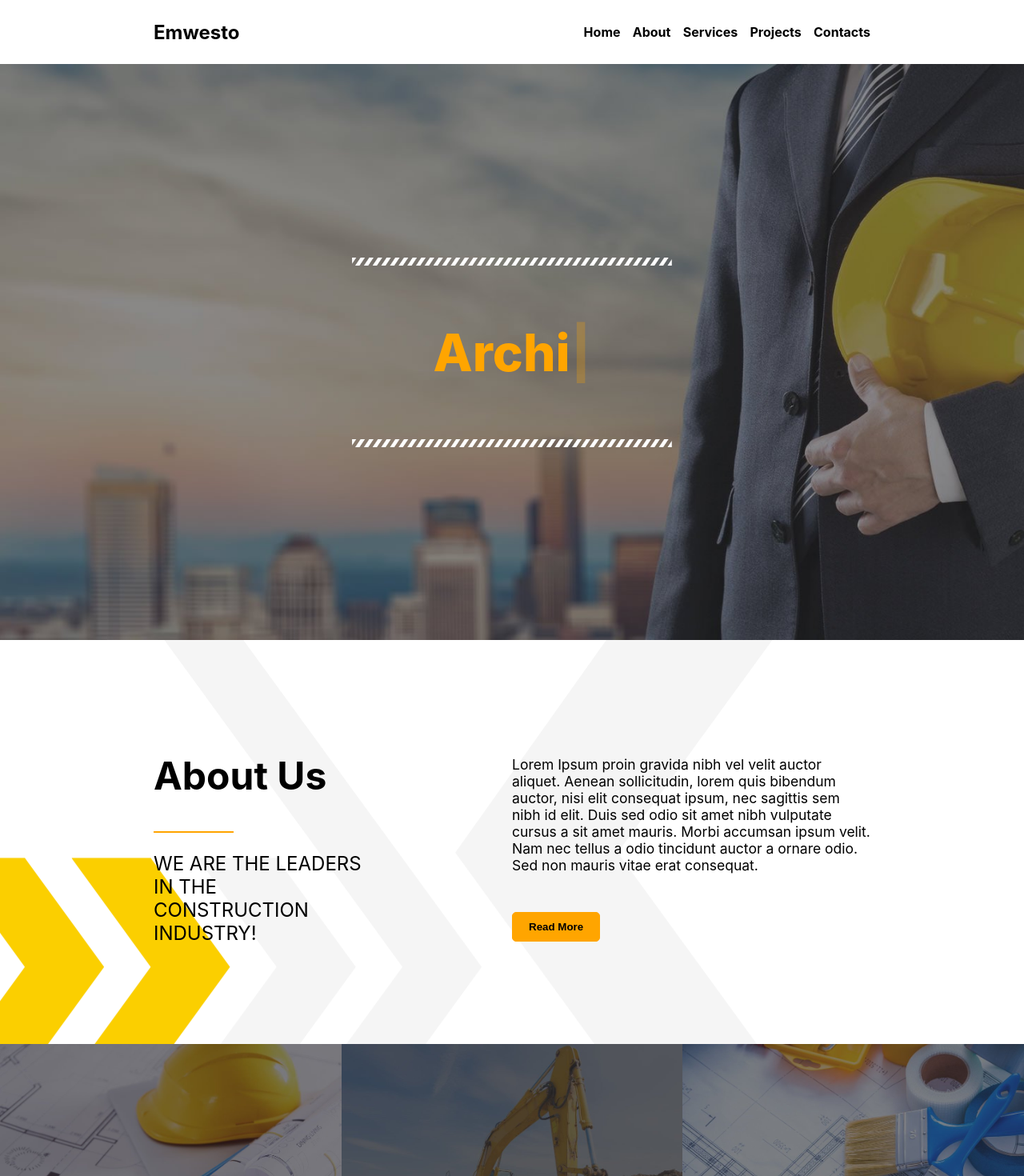
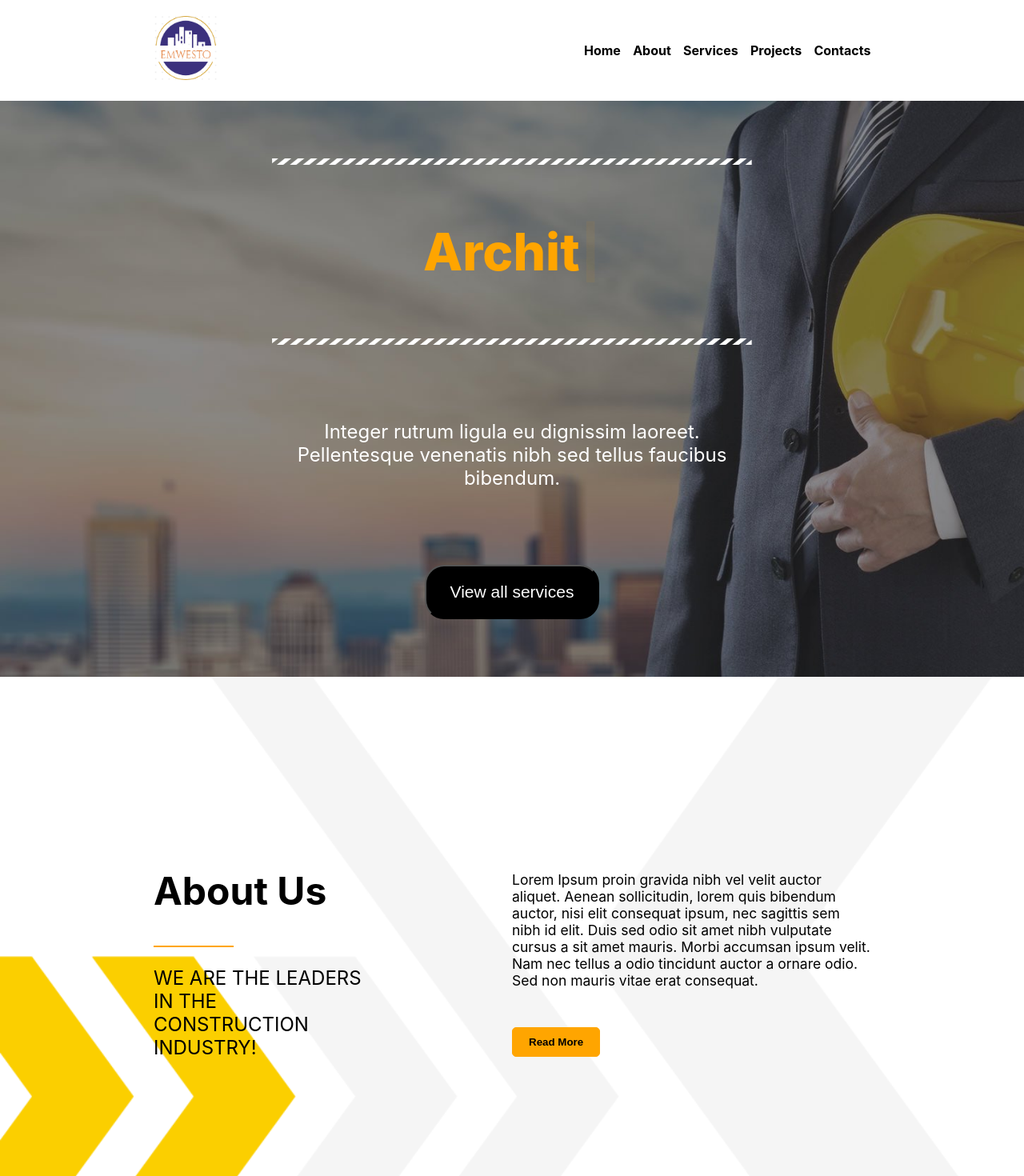
Before and after one commit to samynaj/elpeeconsults, a Next.js app: page / in a window 1280 px wide. Shown: the top 1470 px of the page at 80% size. Built offline with nearby package versions, Linux system fonts and the light colour scheme.

Commit message:
feat: added AOS

```diff
--- a/components/About/index.jsx
+++ b/components/About/index.jsx
@@ -1,15 +1,22 @@
-import React from 'react'
+import { useEffect } from 'react'
 import styles from './index.module.scss'
+import AOS from "aos";
+import "aos/dist/aos.css";
+
 
 const Index = () => {
+  useEffect(() => {
+    AOS.init();
+    AOS.refresh();
+  }, []);
   return (
     <div className={styles.root}>
-        <div className={styles.left}>
+      <div data-aos="fade-down-right" className={styles.left}>
         <h2>About Us</h2>
         <span></span>
         <p>WE ARE THE LEADERS IN THE CONSTRUCTION INDUSTRY!</p>
       </div>
-        <div className={styles.right}>
+      <div data-aos="fade-down-left" className={styles.right}>
         <p>Lorem Ipsum proin gravida nibh vel velit auctor aliquet. Aenean sollicitudin, lorem quis bibendum auctor, nisi elit consequat ipsum, nec sagittis sem nibh id elit. Duis sed odio sit amet nibh vulputate cursus a sit amet mauris. Morbi accumsan ipsum velit. Nam nec tellus a odio tincidunt auctor a ornare odio. Sed non  mauris vitae erat consequat.</p>
         <button>Read more</button>
       </div>
--- a/components/About/index.module.scss
+++ b/components/About/index.module.scss
@@ -1,9 +1,12 @@
 .root {
     padding: 100px 15%;
     background-image: url('../../public/assets/construction01_about_us_background.png');
+    background-repeat: no-repeat;
+    background-size: cover;
     display: flex;
     justify-content: space-between;
     align-items: center;
+    height: 700px;
 
     .left,
     .right {
@@ -54,6 +57,10 @@
             cursor: pointer;
             font-weight: 600;
             border: 1px solid orange;
+
+            &:hover {
+                scale: 1.1;
+            }
         }
     }
 }
--- a/components/Header/index.jsx
+++ b/components/Header/index.jsx
@@ -1,14 +1,21 @@
-import React from 'react'
+import { useEffect } from 'react'
 import styles from './index.module.scss'
+import Image from 'next/image'
+import AOS from "aos";
+import "aos/dist/aos.css";
 
 const Index = () => {
+    useEffect(() => {
+        AOS.init();
+        AOS.refresh();
+    }, []);
     return (
         <div className={styles.root}>
             <div className={styles.navbar}>
-                <div className={styles.logo}>
-                    Emwesto
+                <div data-aos="zoom-out-left" className={styles.logo}>
+                    <Image src='/assets/logo.png' alt='' width={80} height={80} />
                 </div>
-                <div className={styles.nav}>
+                <div data-aos="zoom-out-right" className={styles.nav}>
                     <span>Home</span>
                     <span>About</span>
                     <span>Services</span>
--- a/components/Hero/index.jsx
+++ b/components/Hero/index.jsx
@@ -1,44 +1,36 @@
+import { useEffect } from 'react'
 import Image from 'next/image'
 import React, { useRef } from 'react'
 import styles from './index.module.scss'
 import Typewriter from 'typewriter-effect';
+import AOS from "aos";
+import "aos/dist/aos.css";
 
 const Index = () => {
+    useEffect(() => {
+        AOS.init();
+        AOS.refresh();
+    }, []);
     return (
         <div className={styles.root}>
-            <Image src="/assets/sep-line-white.png" alt="" width={400} height={10} />
-            <div className={styles.type} >
+            <Image src="/assets/sep-line-white.png" alt="" width='600px' height={8} />
+            <div  data-aos="flip-down" className={styles.type} >
                 <Typewriter
                     options={{
                         strings: ['Construction',
-                        'Architecture',
-                        'Supply of Hardwares and Softwares',
-                        'General Merchant'],
+                            'Architecture',
+                            'General Merchant',
+                            'Supply of Hardwares',
+                             '& Softwares.'
+                            ],
                         autoStart: true,
                         loop: true,
                     }}
                 />
-                {/* <TypeWriterEffect
-                    textStyle={{
-                        fontFamily: 'Red Hat Display',
-                        color: 'orange',
-                        fontWeight: 800,
-                        fontSize: '2.5em',
-                    }}
-                    startDelay={2000}
-                    cursorColor="#3F3D56"
-                    multiText={[
-                        'Construction',
-                        'Architecture',
-                        'Supply of General Hardwares and Softwares',
-                        'General Merchant',
-                    ]}
-                    multiTextDelay={1500}
-                    typeSpeed={30}
-                    // scrollArea={myRef}
-                /> */}
             </div>
-            <Image src="/assets/sep-line-white.png" alt="" width={400} height={10} />
+            <Image src="/assets/sep-line-white.png" alt="" width='600px' height={8} />
+            <p>Integer rutrum ligula eu dignissim laoreet. Pellentesque venenatis nibh sed tellus faucibus bibendum.</p>
+            <button>View all services</button>
         </div>
     )
 }
--- a/components/Hero/index.module.scss
+++ b/components/Hero/index.module.scss
@@ -16,4 +16,29 @@
         font-weight: 800;
         text-align: center;
     }
+
+    p {
+        color: #fff;
+        font-size: 24px;
+        text-align: center;
+        max-width: 600px;
+    }
+
+    button {
+        background-color: #000;
+        color: #fff;
+        padding: 20px 30px;
+        font-size: 21px;
+        border-radius: 24px;
+        -webkit-border-radius: 24px;
+        -moz-border-radius: 24px;
+        -ms-border-radius: 24px;
+        -o-border-radius: 24px;
+
+        &:hover {
+            color: orange;
+            scale: 1.1;
+            cursor: pointer;
+        }
+    }
 }
--- a/package.json
+++ b/package.json
@@ -9,6 +9,7 @@
     "lint": "next lint"
   },
   "dependencies": {
+    "aos": "^2.3.4",
     "next": "12.3.1",
     "react": "18.2.0",
     "react-dom": "18.2.0",
--- a/pages/index.jsx
+++ b/pages/index.jsx
@@ -1,10 +1,18 @@
+import { useEffect } from 'react'
 import Head from 'next/head'
 import styles from '../styles/Home.module.scss'
 import Layout from '../components/layout'
 import Hero from '../components/hero'
 import About from '../components/About'
+import AOS from "aos";
+import "aos/dist/aos.css";
 
 export default function Home() {
+  useEffect(() => {
+    AOS.init();
+    AOS.refresh();
+  }, []);
+
   return (
     <div className={styles.container}>
       <Head>
@@ -15,23 +23,25 @@ export default function Home() {
 
       <main className={styles.main}>
         <Layout>
+          <div className={styles.body}>
             <Hero />
             <About />
             <div className={styles.core}>
-            <div className={styles.left}>
+              <div data-aos="zoom-out-left" className={styles.left}>
                 <h3>RENOVATION BUILDINGS</h3>
                 <span></span>
                 <p>Duis sed odio sit amet nibh vulputate cursus a sit amet mauris. Morbi accumsan ipsum velit. Nam nec tellus.</p>
               </div>
-            <div className={styles.center}>
+              <div data-aos="zoom-out-up" className={styles.center}>
                 <h3>DESIGN AND BUILDING</h3>
                 <span></span>
                 <p>Duis sed odio sit amet nibh vulputate cursus a sit amet mauris. Morbi accumsan ipsum velit. Nam nec tellus.</p>
               </div>
-            <div className={styles.right}>
+              <div data-aos="zoom-out-right" className={styles.right}>
                 <h3>PAINTING AND ROOFING</h3>
                 <span></span>
                 <p>Duis sed odio sit amet nibh vulputate cursus a sit amet mauris. Morbi accumsan ipsum velit. Nam nec tellus.</p>
+              </div>
             </div>
           </div>
         </Layout>
--- a/styles/Home.module.scss
+++ b/styles/Home.module.scss
@@ -1,5 +1,10 @@
 .main {
     background: white;
+
+    .body {
+        display: flex;
+        flex-direction: column;
+    }
 
     .core {
         display: flex;
```
Also changed, not shown: public/assets/logo.png (added), 1 other file (tests, documents, lock files or other folders). Lines whose indentation alone changed are shown as unchanged.
